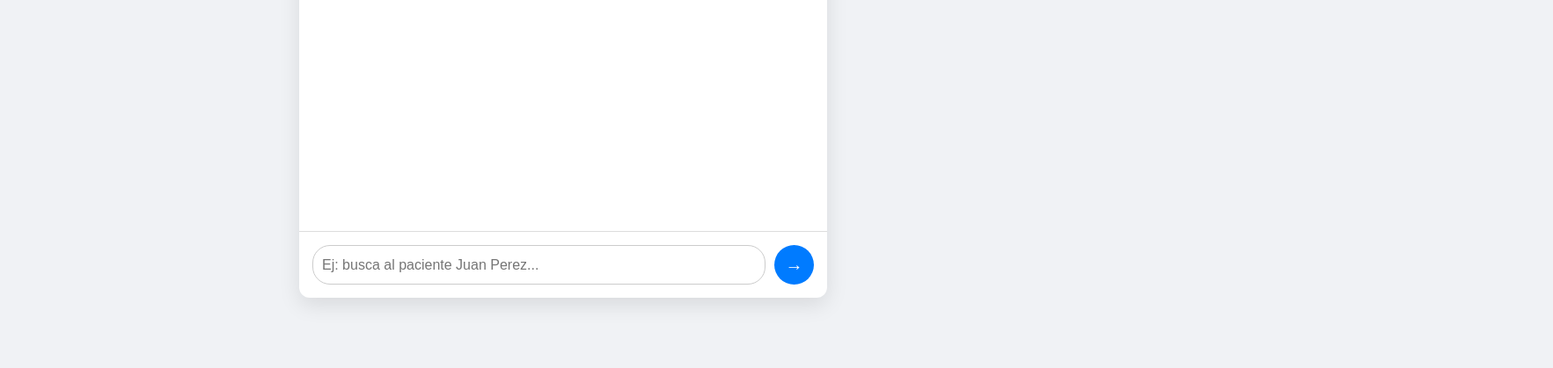
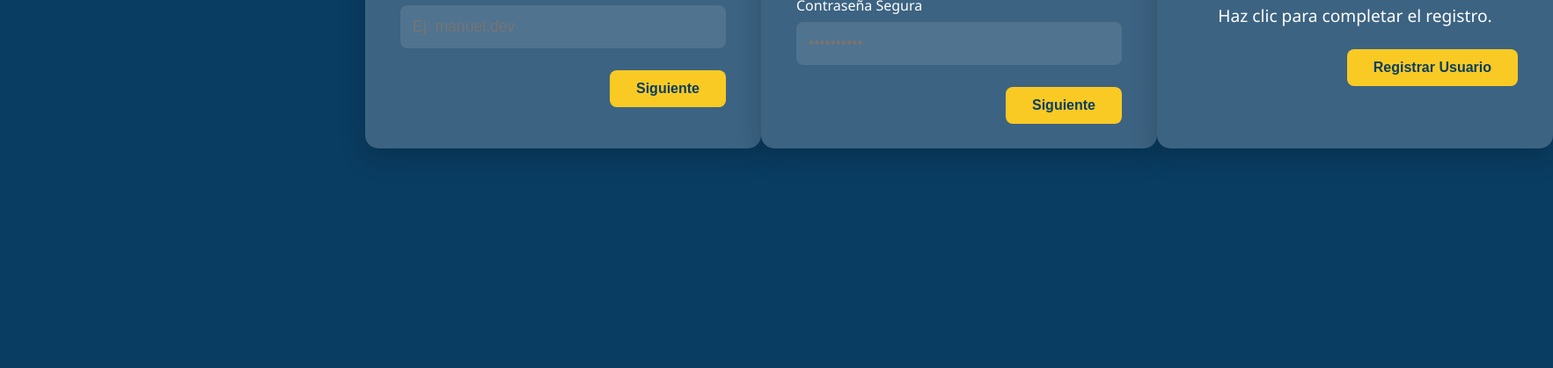
Before and after one commit to Dafon1981/ingreso_usuarios, a plain HTML site: page index.html in a window 1280 px wide. Shown: the part 381-800 px from the top of the page at 88% size, 1765 px wide, since content can reach past the window. Drawn offline with nearby package versions, Linux system fonts and the light colour scheme.

Commit message:
Update index.html

```diff
--- a/index.html
+++ b/index.html
@@ -3,118 +3,227 @@
 <head>
     <meta charset="UTF-8">
     <meta name="viewport" content="width=device-width, initial-scale=1.0">
-    <title>Chat con la Base de Datos de Recepción</title>
+    <title>Ingreso de Usuarios v1.0</title>
     <script src="https://cdn.jsdelivr.net/npm/@supabase/supabase-js@2.39.8"></script>
     <style>
-        body { font-family: -apple-system, BlinkMacSystemFont, "Segoe UI", Roboto, Helvetica, Arial, sans-serif; background-color: #f0f2f5; margin: 0; display: flex; justify-content: center; align-items: center; height: 100vh; }
-        .chat-container { width: 90%; max-width: 600px; height: 80vh; background: white; border-radius: 12px; box-shadow: 0 8px 24px rgba(0,0,0,0.1 ); display: flex; flex-direction: column; }
-        #chat-window { flex-grow: 1; overflow-y: auto; padding: 20px; }
-        .message { margin-bottom: 15px; padding: 10px 15px; border-radius: 18px; max-width: 80%; line-height: 1.4; }
-        .user-message { background-color: #007bff; color: white; align-self: flex-end; margin-left: auto; }
-        .ia-message { background-color: #e9e9eb; color: #333; align-self: flex-start; }
-        .error-message { background-color: #ffebee; color: #c62828; border: 1px solid #c62828; }
-        #input-area { display: flex; padding: 15px; border-top: 1px solid #ddd; }
-        #user-input { flex-grow: 1; padding: 10px; border: 1px solid #ccc; border-radius: 20px; font-size: 16px; }
-        #send-button { background: #007bff; color: white; border: none; border-radius: 50%; width: 45px; height: 45px; margin-left: 10px; font-size: 20px; cursor: pointer; }
-        pre { background-color: #2d2d2d; color: #f8f8f2; padding: 10px; border-radius: 5px; white-space: pre-wrap; word-wrap: break-word; }
+        :root {
+            --azul-fondo: #0a3d62;
+            --blanco-texto: #ffffff;
+            --amarillo-acento: #f9ca24;
+            --azul-tarjeta: #3c6382;
+            --sombra: rgba(0, 0, 0, 0.2 );
+        }
+        * {
+            margin: 0;
+            padding: 0;
+            box-sizing: border-box;
+        }
+        body {
+            font-family: 'Segoe UI', Arial, sans-serif;
+            background-color: var(--azul-fondo);
+            color: var(--blanco-texto);
+            display: flex;
+            justify-content: center;
+            align-items: center;
+            min-height: 100vh;
+            overflow: hidden;
+        }
+        .form-container {
+            width: 100%;
+            max-width: 450px;
+            height: 300px;
+            position: relative;
+        }
+        .form-carousel {
+            display: flex;
+            width: 100%;
+            height: 100%;
+            transition: transform 0.5s ease-in-out;
+        }
+        .form-card {
+            flex: 0 0 100%;
+            width: 100%;
+            background-color: var(--azul-tarjeta);
+            border-radius: 15px;
+            padding: 40px;
+            display: flex;
+            flex-direction: column;
+            justify-content: center;
+            box-shadow: 0 10px 30px var(--sombra);
+        }
+        .form-card h2 {
+            color: var(--amarillo-acento);
+            margin-bottom: 20px;
+            font-size: 1.8rem;
+        }
+        .form-card label {
+            font-size: 1rem;
+            margin-bottom: 8px;
+        }
+        .form-card input {
+            width: 100%;
+            padding: 12px;
+            border: 2px solid transparent;
+            border-radius: 8px;
+            background-color: rgba(255, 255, 255, 0.1);
+            color: var(--blanco-texto);
+            font-size: 1.1rem;
+            outline: none;
+            transition: border-color 0.3s;
+        }
+        .form-card input:focus {
+            border-color: var(--amarillo-acento);
+        }
+        .button-container {
+            margin-top: 25px;
+            display: flex;
+            justify-content: flex-end;
+        }
+        .button-container button {
+            background-color: var(--amarillo-acento);
+            color: var(--azul-fondo);
+            border: none;
+            padding: 12px 30px;
+            border-radius: 8px;
+            font-weight: bold;
+            font-size: 1rem;
+            cursor: pointer;
+            transition: transform 0.2s;
+        }
+        .button-container button:hover {
+            transform: scale(1.05);
+        }
+        #mensaje-final {
+            text-align: center;
+        }
+        #mensaje-final h2 {
+            font-size: 2rem;
+        }
+        #mensaje-final p {
+            font-size: 1.2rem;
+            margin-top: 10px;
+        }
     </style>
 </head>
 <body>
 
-<div class="chat-container">
-    <div id="chat-window">
-        <div class="message ia-message">Hola, soy tu asistente de base de datos. ¿Qué información necesitas de la tabla de registros?</div>
-    </div>
-    <div id="input-area">
-        <input type="text" id="user-input" placeholder="Ej: busca al paciente Juan Perez...">
-        <button id="send-button">→</button>
+<div class="form-container">
+    <div class="form-carousel" id="form-carousel">
+
+        <!-- Tarjeta 1: Nombre de Usuario -->
+        <div class="form-card" id="card-0">
+            <h2>Paso 1: Elige tu usuario</h2>
+            <label for="usuario">Nombre de Usuario</label>
+            <input type="text" id="usuario" placeholder="Ej: manuel.dev" autocomplete="off">
+            <div class="button-container">
+                <button type="button" onclick="nextCard(1)">Siguiente</button>
+            </div>
+        </div>
+
+        <!-- Tarjeta 2: Contraseña -->
+        <div class="form-card" id="card-1">
+            <h2>Paso 2: Crea una contraseña</h2>
+            <label for="clave">Contraseña Segura</label>
+            <input type="password" id="clave" placeholder="••••••••••">
+            <div class="button-container">
+                <button type="button" onclick="nextCard(2)">Siguiente</button>
+            </div>
+        </div>
+
+        <!-- Tarjeta Final: Confirmación y Registro -->
+        <div class="form-card" id="card-2">
+            <div id="mensaje-final">
+                <h2>¡Todo listo!</h2>
+                <p>Haz clic para completar el registro.</p>
+            </div>
+            <div class="button-container">
+                <button type="button" onclick="registrarUsuario()">Registrar Usuario</button>
+            </div>
+        </div>
+
     </div>
 </div>
 
 <script>
-    // Tus claves de Supabase (¡estas son públicas y seguras de poner aquí!)
-    const supabaseUrl = 'https://esiklpxyectbekxvajnw.supabase.co';
-    const supabaseKey = 'eyJhbGciOiJIUzI1NiIsInR5cCI6IkpXVCJ9.eyJpc3MiOiJzdXBhYmFzZSIsInJlZiI6ImVzaWtscHh5ZWN0YmVreHZham53Iiwicm9sZSI6ImFub24iLCJpYXQiOjE3NjE2OTI1MjEsImV4cCI6MjA3NzI2ODUyMX0.mtQnqUrTmhmN1DQxOAUnGpizhYZobStHDH0cz_XfKGU';
-    const supabase = window.supabase.createClient(supabaseUrl, supabaseKey );
+    const SUPABASE_URL = 'https://esiklpxyectbekxvajnw.supabase.co';
+    const SUPABASE_ANON_KEY = 'eyJhbGciOiJIUzI1NiIsInR5cCI6IkpXVCJ9.eyJpc3MiOiJzdXBhYmFzZSIsInJlZiI6ImVzaWtscHh5ZWN0YmVreHZham53Iiwicm9sZSI6ImFub24iLCJpYXQiOjE3NjE2OTI1MjEsImV4cCI6MjA3NzI2ODUyMX0.mtQnqUrTmhmN1DQxOAUnGpizhYZobStHDH0cz_XfKGU';
+    const supabase = supabase.createClient(SUPABASE_URL, SUPABASE_ANON_KEY );
 
-    const chatWindow = document.getElementById('chat-window');
-    const userInput = document.getElementById('user-input');
-    const sendButton = document.getElementById('send-button');
+    let currentCard = 0;
+    const userData = {}; // Objeto para almacenar los datos del usuario
 
-    sendButton.addEventListener('click', handleUserMessage);
-    userInput.addEventListener('keypress', (e) => {
-        if (e.key === 'Enter') {
-            handleUserMessage();
+    function nextCard(nextIndex) {
+        const carousel = document.getElementById('form-carousel');
+        const totalCards = carousel.children.length;
+
+        // Validar y guardar el dato de la tarjeta actual
+        const currentInputId = carousel.children[currentCard].querySelector('input')?.id;
+        if (currentInputId) {
+            const inputElement = document.getElementById(currentInputId);
+            if (!inputElement.value.trim()) {
+                alert('Por favor, completa este campo para continuar.');
+                inputElement.focus();
+                return;
+            }
+            userData[currentInputId] = inputElement.value.trim();
         }
-    });
 
-    function addMessage(text, type, isRawJson = false) {
-        const messageDiv = document.createElement('div');
-        messageDiv.classList.add('message', type);
-        if (isRawJson) {
-            messageDiv.innerHTML = `<pre>${text}</pre>`;
-        } else {
-            messageDiv.textContent = text;
+        // Mover el carrusel
+        if (nextIndex < totalCards) {
+            currentCard = nextIndex;
+            const offset = -currentCard * 100;
+            carousel.style.transform = `translateX(${offset}%)`;
         }
-        chatWindow.appendChild(messageDiv);
-        chatWindow.scrollTop = chatWindow.scrollHeight;
     }
 
-    async function handleUserMessage() {
-        const pregunta = userInput.value.trim();
-        if (!pregunta) return;
 
-        addMessage(pregunta, 'user-message');
-        userInput.value = '';
-        addMessage('Pensando...', 'ia-message', false);
+        async function registrarUsuario() {
+        const boton = event.target;
+        boton.disabled = true;
+        boton.textContent = 'Registrando...';
+
+        // Validar que los datos esenciales están presentes
+        if (!userData.usuario || !userData.clave) {
+            alert('Faltan datos esenciales. Por favor, reinicia el proceso.');
+            location.reload(); // Recarga la página para empezar de nuevo
+            return;
+        }
 
         try {
-            // 1. Llamar a la Edge Function para que la IA convierta la pregunta en un plan JSON
-            const { data: plan, error: planError } = await supabase.functions.invoke('chat-con-ia', {
-                body: { pregunta },
-            });
+            // Aquí se insertan los datos en la tabla 'usuarios'
+            // El objeto 'userData' contiene todos los campos que hemos ido guardando
+            const { data, error } = await supabase
+                .from('usuarios')
+                .insert([userData])
+                .select();
 
-            if (planError) throw planError;
-            if (plan.error) throw new Error(plan.error);
-
-            // Mostramos el plan que generó la IA (muy útil para depurar)
-            document.querySelector('.ia-message:last-child').remove(); // Quita el "Pensando..."
-            addMessage('Plan de la IA:\n' + JSON.stringify(plan, null, 2), 'ia-message', true);
-
-            // 2. Construir y ejecutar la consulta de Supabase basada en el plan de la IA
-            let query = supabase.from(plan.tabla).select(plan.columnas);
-
-            if (plan.filtros && plan.filtros.length > 0) {
-                plan.filtros.forEach(filtro => {
-                    query = query[filtro.operador](filtro.columna, filtro.valor);
-                });
+            if (error) {
+                // Si hay un error (ej: usuario duplicado), lo mostramos
+                throw error;
             }
 
-            if (plan.accion === 'count') {
-                query = query.select('*', { count: 'exact', head: true });
-            }
-
-            const { data: resultados, error: dbError, count } = await query;
-
-            if (dbError) throw dbError;
-
-            // 3. Mostrar los resultados al usuario
-            if (plan.accion === 'count') {
-                addMessage(`Respuesta: Se encontraron ${count} registros.`, 'ia-message');
-            } else if (resultados.length === 0) {
-                addMessage('No encontré resultados para tu consulta.', 'ia-message');
-            } else {
-                const respuestaFormateada = 'Resultados:\n' + JSON.stringify(resultados, null, 2);
-                addMessage(respuestaFormateada, 'ia-message', true);
-            }
+            // Si todo sale bien, mostramos un mensaje de éxito
+            const mensajeFinal = document.getElementById('mensaje-final');
+            mensajeFinal.innerHTML = `
+                <h2>¡Éxito!</h2>
+                <p>El usuario <strong>${userData.usuario}</strong> ha sido registrado.</p>
+            `;
+            // Ocultamos el botón de registro final
+            boton.style.display = 'none';
 
         } catch (error) {
-            console.error('Error en el proceso:', error);
-            document.querySelector('.ia-message:last-child').remove(); // Quita el "Pensando..."
-            addMessage(`Error: ${error.message}`, 'error-message');
+            // Manejo de errores
+            const mensajeFinal = document.getElementById('mensaje-final');
+            mensajeFinal.innerHTML = `
+                <h2 style="color: #e74c3c;">Error</h2>
+                <p>No se pudo registrar el usuario.</p>
+                <p style="font-size: 0.9rem; margin-top: 10px;">${error.message}</p>
+            `;
+            boton.textContent = 'Intentar de Nuevo';
+            boton.disabled = false;
+            // Podríamos añadir un botón para reiniciar
         }
     }
 </script>
-
 </body>
 </html>
```
